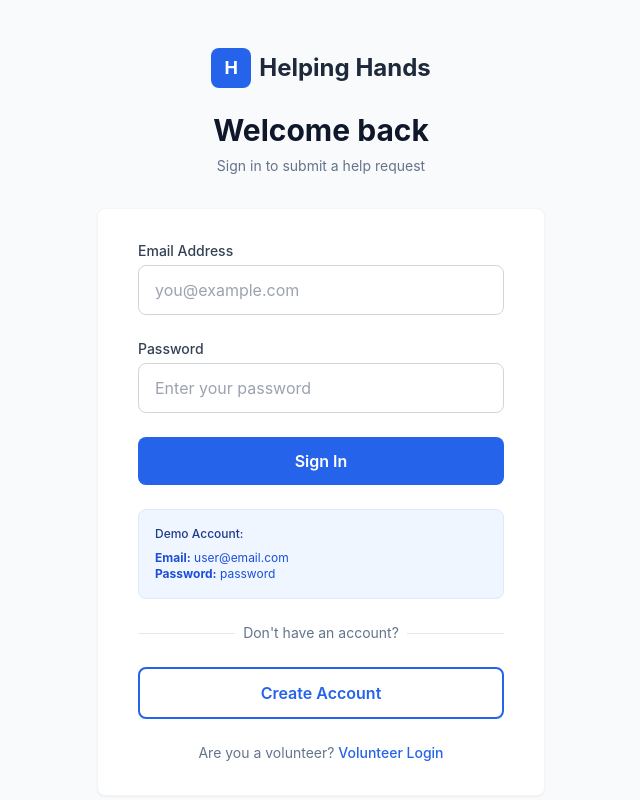
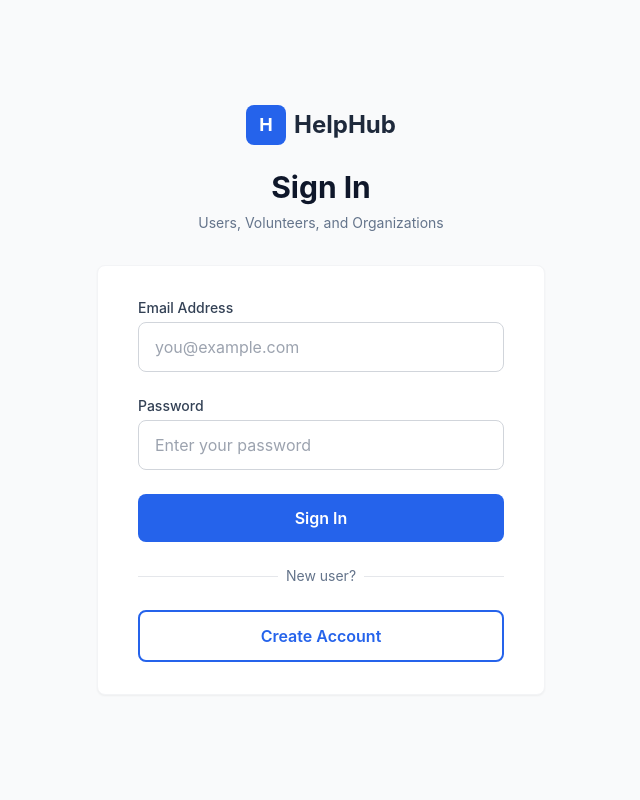
Before and after one commit to Kriti-59/helping-hands, a React (Vite) app in the folder frontend/: page /login in a window 1280 px wide. Shown: the top 800 px of the page, without its empty margins (319-959 px from the left). Built offline with nearby package versions, Linux system fonts and the light colour scheme; no server answers.

Commit message:
universal login page for users, volunteers and organizations

```diff
--- a/frontend/src/pages/auth/UserLogin.jsx
+++ b/frontend/src/pages/auth/UserLogin.jsx
@@ -1,89 +1,83 @@
-import { useState } from 'react'
-import { useNavigate, Link } from 'react-router-dom'
-import { authAPI } from '../../services/api'
-import { useAuth } from '../../context/AuthContext'
+import { useState } from "react";
+import { useNavigate, Link } from "react-router-dom";
+import { authAPI } from "../../services/api";
+import { useAuth } from "../../context/AuthContext";
 
 export default function UserLogin() {
-  const navigate = useNavigate()
-  const { login } = useAuth()
+  const navigate = useNavigate();
+  const { login } = useAuth();
 
   const [formData, setFormData] = useState({
-    email: '',
-    password: '',
-  })
-  const [loading, setLoading] = useState(false)
-  const [error, setError] = useState('')
+    email: "",
+    password: "",
+  });
+  const [loading, setLoading] = useState(false);
+  const [error, setError] = useState("");
 
   const handleChange = (e) => {
     setFormData({
       ...formData,
-      [e.target.name]: e.target.value
-    })
-  }
+      [e.target.name]: e.target.value,
+    });
+  };
 
   const handleSubmit = async (e) => {
-    e.preventDefault()
-    setError('')
+    e.preventDefault();
+    setError("");
 
     if (!formData.email || !formData.password) {
-      setError('Please fill in all fields')
-      return
+      setError("Please fill in all fields");
+      return;
     }
 
-    setLoading(true)
+    setLoading(true);
 
     try {
-      const response = await authAPI.login(formData)
-      const { token, user_id, user_type, name, email } = response.data
-
-      // Check if actually a user (not volunteer/org)
-      if (user_type !== 'user') {
-        setError('Please use the volunteer login page')
-        setLoading(false)
-        return
-      }
+      const response = await authAPI.login(formData);
+      const { token, user_id, user_type, name, email } = response.data;
 
       // Save to auth context
-      login({ user_id, user_type, name, email }, token)
+      login({ user_id, user_type, name, email }, token);
 
-      // Redirect to dashboard
-      navigate('/dashboard')
-
+      // Redirect based on user type
+      if (user_type === "user") {
+        navigate("/dashboard");
+      } else if (user_type === "volunteer" || user_type === "organization") {
+        navigate("/helper/dashboard");
+      }
     } catch (err) {
-      console.error('Login error:', err)
+      console.error("Login error:", err);
       if (err.response?.data?.detail) {
-        setError(err.response.data.detail)
+        setError(err.response.data.detail);
       } else {
-        setError('Invalid email or password')
+        setError("Invalid email or password");
       }
     } finally {
-      setLoading(false)
+      setLoading(false);
     }
-  }
+  };
 
   return (
     <div className="min-h-screen bg-gray-50 flex flex-col justify-center py-12 sm:px-6 lg:px-8">
-
       {/* Header */}
       <div className="sm:mx-auto sm:w-full sm:max-w-md">
         <Link to="/" className="flex items-center justify-center gap-2 mb-6">
           <div className="w-10 h-10 bg-primary-600 rounded-lg flex items-center justify-center">
             <span className="text-white font-bold text-lg">H</span>
           </div>
-          <span className="text-2xl font-bold text-slate-800">Helping Hands</span>
+          <span className="text-2xl font-bold text-slate-800">HelpHub</span>
         </Link>
         <h2 className="text-center text-3xl font-bold text-slate-900">
-          Welcome back
+          Sign In
         </h2>
         <p className="mt-2 text-center text-sm text-slate-500">
-          Sign in to submit a help request
+          Users, Volunteers, and Organizations
         </p>
       </div>
 
       {/* Form */}
       <div className="mt-8 sm:mx-auto sm:w-full sm:max-w-md">
         <div className="bg-white py-8 px-4 shadow-sm sm:rounded-lg sm:px-10 border border-gray-100">
-
           {error && (
             <div className="mb-4 bg-red-50 border border-red-200 text-red-700 px-4 py-3 rounded-lg text-sm">
               {error}
@@ -91,7 +85,6 @@ export default function UserLogin() {
           )}
 
           <form onSubmit={handleSubmit} className="space-y-6">
-
             {/* Email */}
             <div>
               <label htmlFor="email" className="input-label">
@@ -135,19 +128,10 @@ export default function UserLogin() {
                 disabled={loading}
                 className="w-full btn-primary"
               >
-                {loading ? 'Signing in...' : 'Sign In'}
+                {loading ? "Signing in..." : "Sign In"}
               </button>
             </div>
           </form>
-
-          {/* Demo Account */}
-          <div className="mt-6 p-4 bg-blue-50 border border-blue-100 rounded-lg">
-            <p className="text-xs font-medium text-blue-900 mb-2">Demo Account:</p>
-            <p className="text-xs text-blue-700">
-              <strong>Email:</strong> user@email.com<br />
-              <strong>Password:</strong> password
-            </p>
-          </div>
 
           {/* Divider */}
           <div className="mt-6">
@@ -156,9 +140,7 @@ export default function UserLogin() {
                 <div className="w-full border-t border-gray-200" />
               </div>
               <div className="relative flex justify-center text-sm">
-                <span className="px-2 bg-white text-slate-500">
-                  Don't have an account?
-                </span>
+                <span className="px-2 bg-white text-slate-500">New user?</span>
               </div>
             </div>
 
@@ -171,18 +153,8 @@ export default function UserLogin() {
               </Link>
             </div>
           </div>
-
-          {/* Volunteer Link */}
-          <div className="mt-6 text-center">
-            <p className="text-sm text-slate-500">
-              Are you a volunteer?{' '}
-              <Link to="/volunteer/login" className="text-primary-600 hover:text-primary-700 font-medium">
-                Volunteer Login
-              </Link>
-            </p>
-          </div>
         </div>
       </div>
     </div>
-  )
+  );
 }
```
